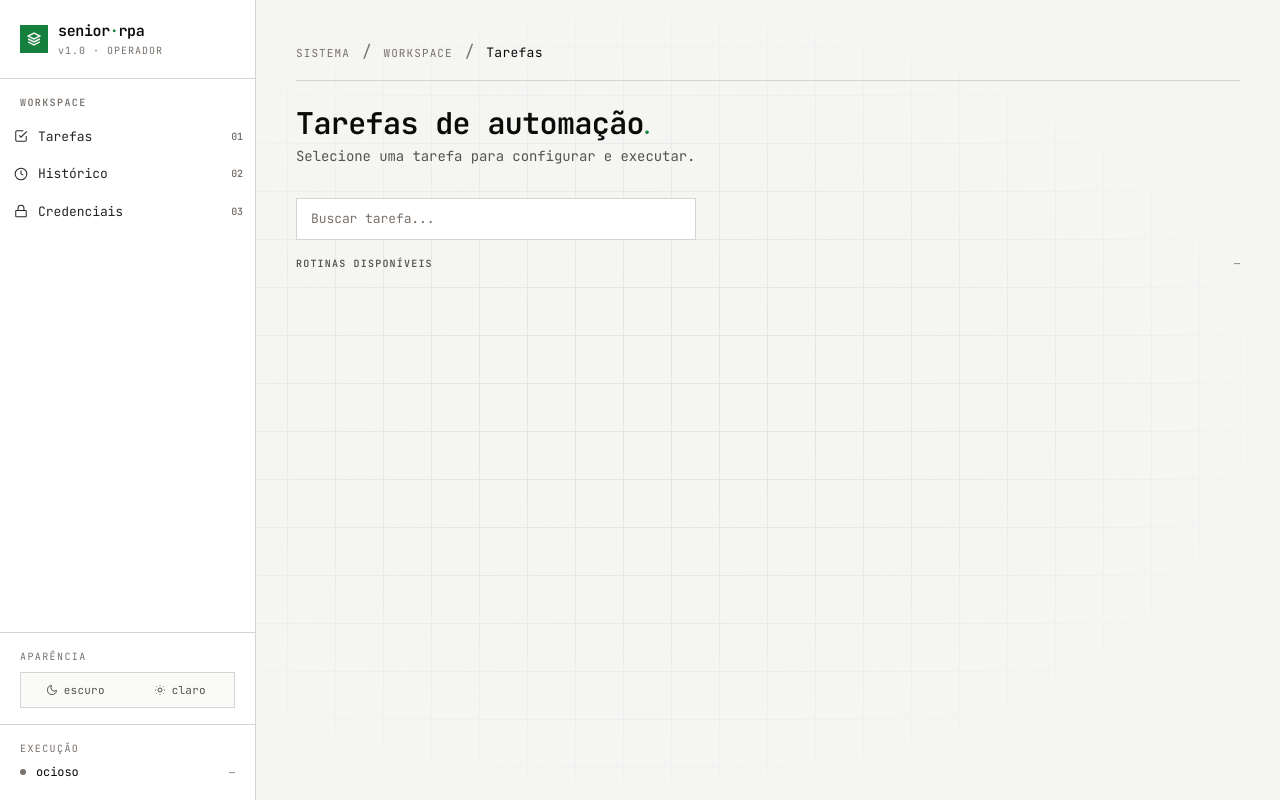
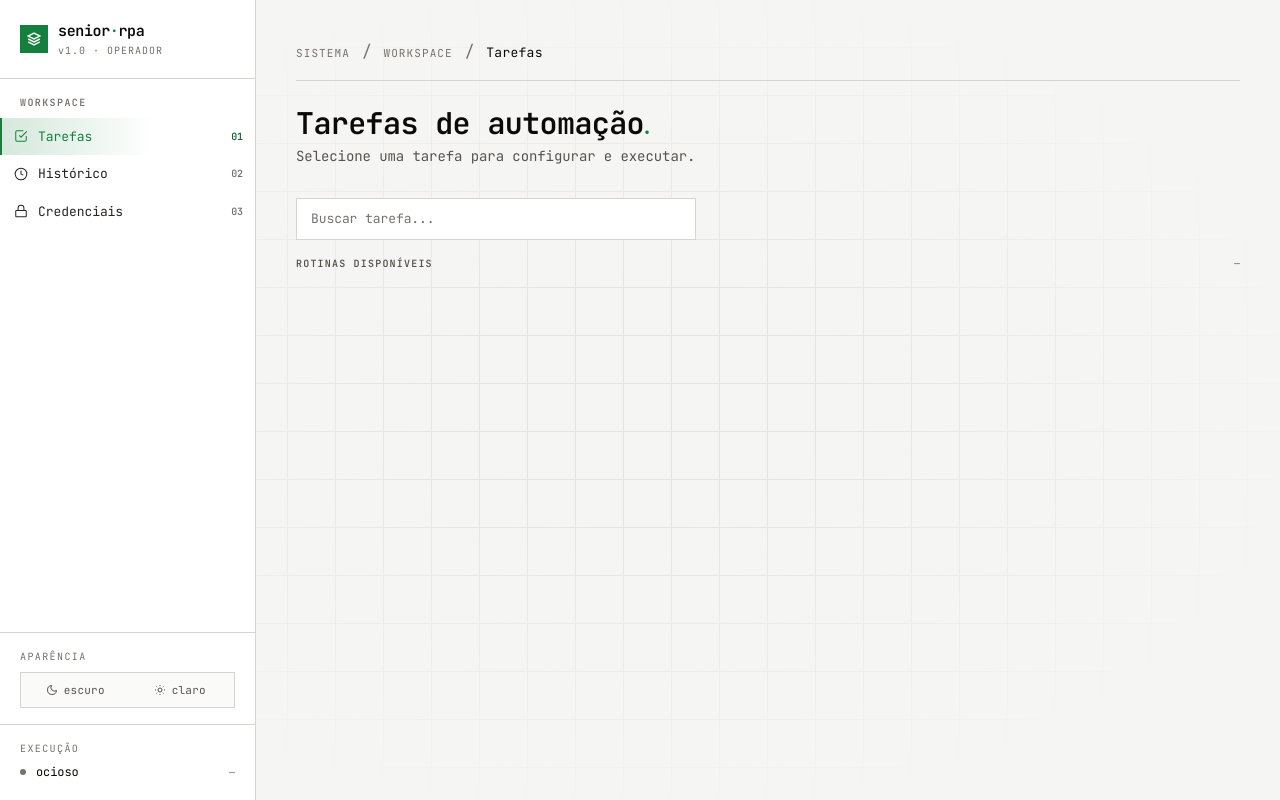
Before and after one commit to SrMarinho/TerminalServerRPA, a Python web app: template src/interfaces/web/templates/index.html in a window 1280 px wide. Run offline with Jinja, Linux system fonts and the light colour scheme; the template is opened without the code that fills it, so the values that code supplies are empty; some libraries are stand-ins or nearby versions; some web fonts are replaced.

Commit message:
fix: init switchPanel('tasks') with active class + delay

```diff
--- a/src/interfaces/web/static/app.js
+++ b/src/interfaces/web/static/app.js
@@ -420,7 +420,7 @@ try {
 } catch(e) {}
 
 loadCredentials();
-loadTasks();
+setTimeout(function() { switchPanel('tasks'); }, 100);
 setInterval(refreshRunning, 1000);
 
 /* History */
--- a/src/interfaces/web/templates/index.html
+++ b/src/interfaces/web/templates/index.html
@@ -40,7 +40,7 @@
 
   <nav class="flex-1 py-4">
     <div class="px-5 mb-2 text-[10px] font-semibold" style="color:var(--text-3);letter-spacing:.14em">WORKSPACE</div>
-    <button class="nav-btn" data-panel="tasks" onclick="switchPanel('tasks')">
+    <button class="nav-btn active" data-panel="tasks" onclick="switchPanel('tasks')">
       <svg width="14" height="14" fill="none" stroke="currentColor" stroke-width="1.75" viewBox="0 0 24 24"><path d="M9 11l3 3L22 4"/><path d="M21 12v7a2 2 0 01-2 2H5a2 2 0 01-2-2V5a2 2 0 012-2h11"/></svg>
       <span>Tarefas</span><span class="nav-num">01</span>
     </button>
```
